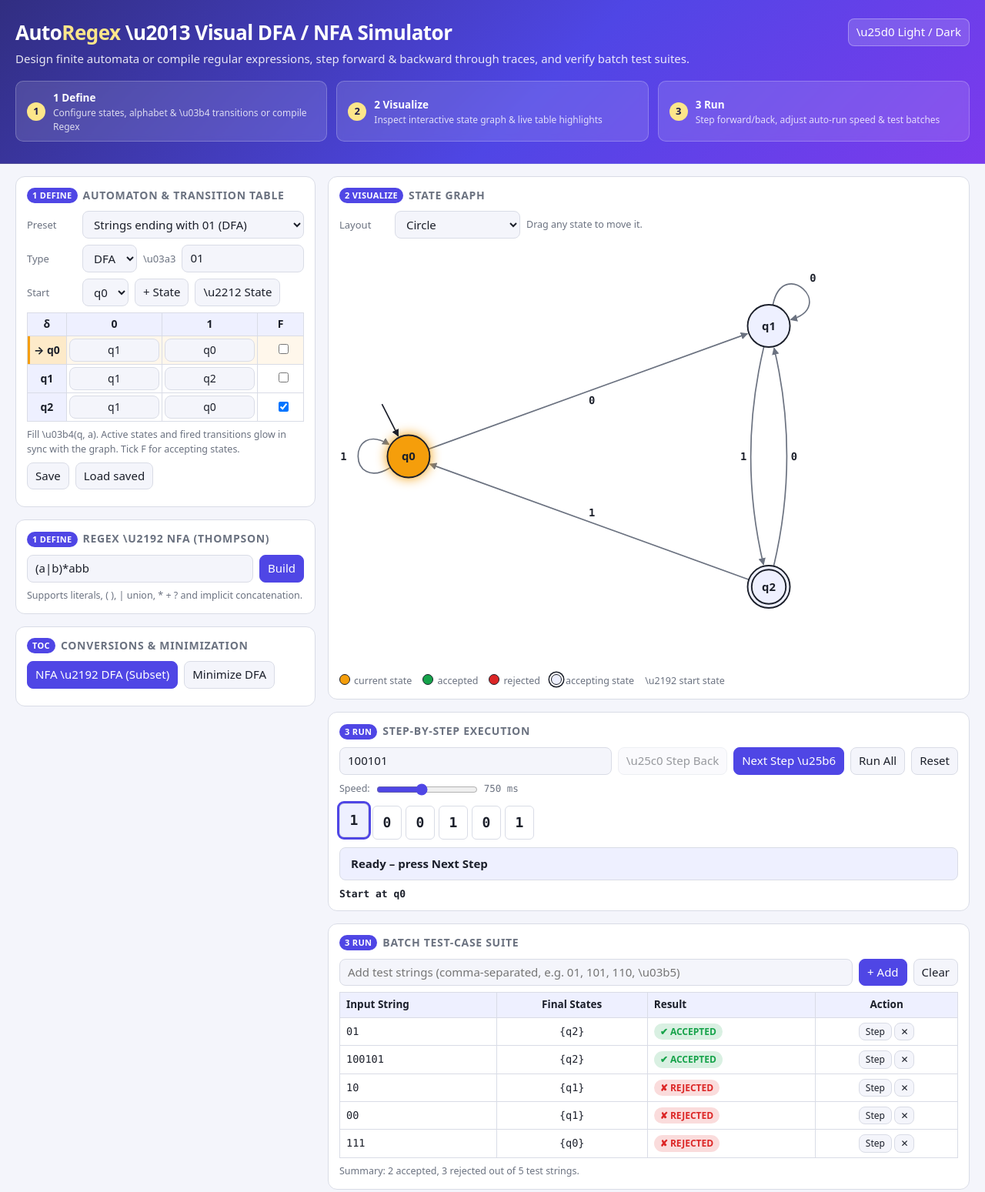
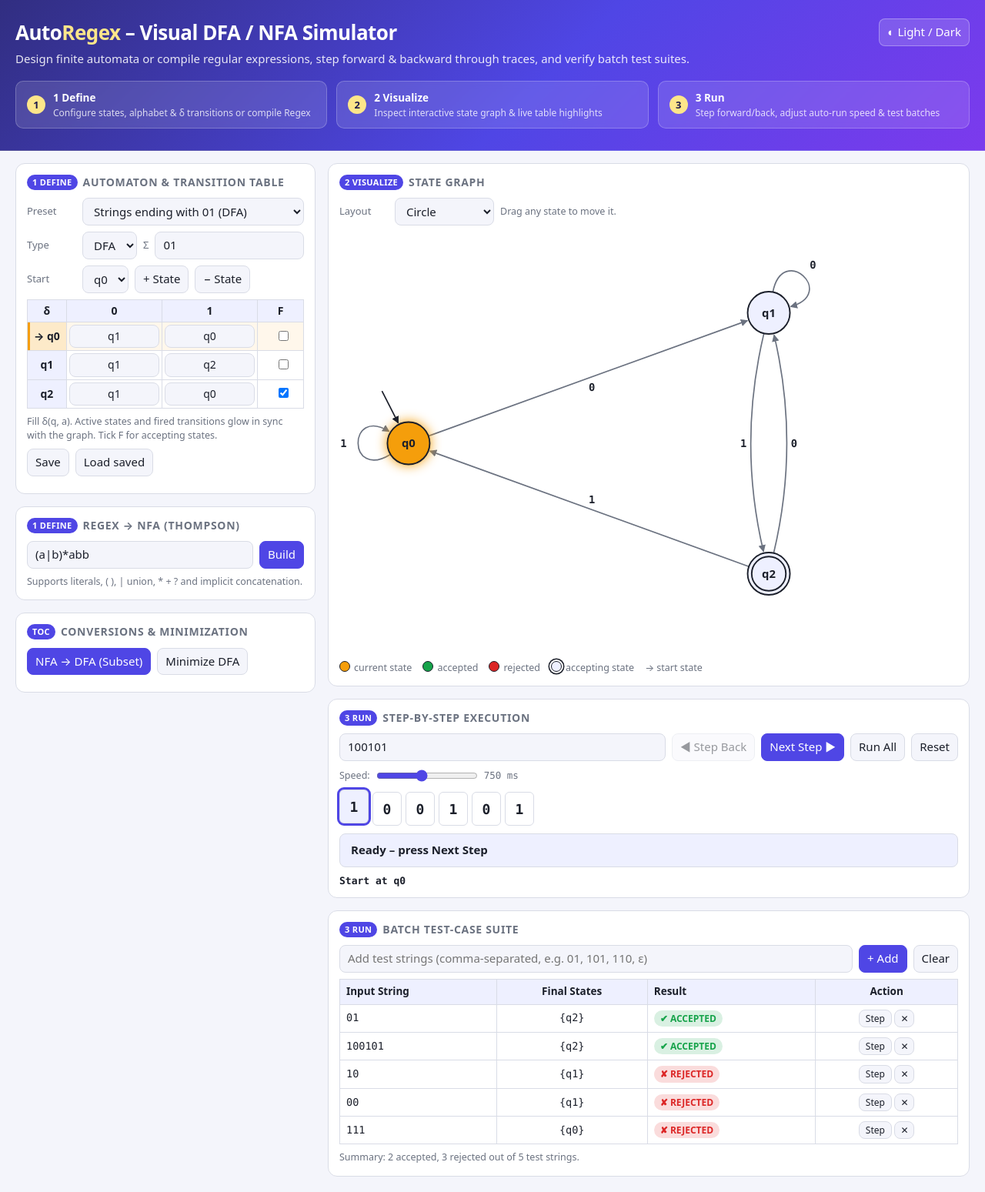
Before and after one commit to kishore122006/autoregex, a plain HTML site: page index.html in a window 1280 px wide. Shown: the whole page at 77% size. Drawn offline with Linux system fonts and the light colour scheme.

Commit message:
Update index.html

```diff
--- a/index.html
+++ b/index.html
@@ -3,7 +3,7 @@
 <head>
 <meta charset="utf-8">
 <meta name="viewport" content="width=device-width, initial-scale=1, viewport-fit=cover">
-<title>AutoRegex \u2013 DFA/NFA Simulator</title>
+<title>AutoRegex – DFA/NFA Simulator</title>
 <style>
 :root{--bg:#f4f5fb;--card:#fff;--tx:#1b1f2a;--mut:#6b7280;--bd:#d9dce6;--ac:#4f46e5;--ok:#16a34a;--no:#dc2626;--hot:#f59e0b;--st:#eef0ff;box-sizing:border-box;padding-top:env(safe-area-inset-top,0px);padding-bottom:env(safe-area-inset-bottom,0px)}
 @media (prefers-color-scheme:dark){:root:not([data-theme="light"]){--bg:#0f1220;--card:#181c2e;--tx:#e8eaf3;--mut:#9aa3b8;--bd:#2c3250;--ac:#818cf8;--st:#232a4a}}
@@ -102,13 +102,13 @@ svg{width:100%;height:auto;display:block}
   <div class="hero-inner">
     <div class="hero-top">
       <div>
-        <h1>Auto<span>Regex</span> \u2013 Visual DFA / NFA Simulator</h1>
+        <h1>Auto<span>Regex</span> – Visual DFA / NFA Simulator</h1>
         <p>Design finite automata or compile regular expressions, step forward &amp; backward through traces, and verify batch test suites.</p>
       </div>
-      <button id="theme">\u25d0 Light / Dark</button>
+      <button id="theme">◐ Light / Dark</button>
     </div>
     <div class="step-pills">
-      <div class="step-pill"><b>1</b><div><span>1 Define</span><small>Configure states, alphabet &amp; \u03b4 transitions or compile Regex</small></div></div>
+      <div class="step-pill"><b>1</b><div><span>1 Define</span><small>Configure states, alphabet &amp; δ transitions or compile Regex</small></div></div>
       <div class="step-pill"><b>2</b><div><span>2 Visualize</span><small>Inspect interactive state graph &amp; live table highlights</small></div></div>
       <div class="step-pill"><b>3</b><div><span>3 Run</span><small>Step forward/back, adjust auto-run speed &amp; test batches</small></div></div>
     </div>
@@ -121,15 +121,15 @@ svg{width:100%;height:auto;display:block}
       <h2><span class="badge">1 DEFINE</span> Automaton &amp; Transition Table</h2>
       <div class="row"><label>Preset</label><select id="pre" class="grow"></select></div>
       <div class="row"><label>Type</label><select id="mode"><option>DFA</option><option>NFA</option></select>
-        <label style="min-width:0">\u03a3</label><input type="text" id="alpha" maxlength="10" placeholder="01"></div>
+        <label style="min-width:0">Σ</label><input type="text" id="alpha" maxlength="10" placeholder="01"></div>
       <div class="row"><label>Start</label><select id="start"></select>
-        <button id="add">+ State</button><button id="del">\u2212 State</button></div>
+        <button id="add">+ State</button><button id="del">− State</button></div>
       <div class="scroll"><table id="tbl"></table></div>
-      <p class="hint">Fill \u03b4(q, a). Active states and fired transitions glow in sync with the graph. Tick F for accepting states.</p>
+      <p class="hint">Fill δ(q, a). Active states and fired transitions glow in sync with the graph. Tick F for accepting states.</p>
       <div class="row" style="margin-top:8px"><button id="save">Save</button><button id="loadb">Load saved</button></div>
     </div>
     <div class="card">
-      <h2><span class="badge">1 DEFINE</span> Regex \u2192 NFA (Thompson)</h2>
+      <h2><span class="badge">1 DEFINE</span> Regex → NFA (Thompson)</h2>
       <div class="row"><input type="text" id="re" class="grow" placeholder="(a|b)*abb" value="(a|b)*abb"><button id="rb" class="p">Build</button></div>
       <div class="err" id="err"></div>
       <p class="hint">Supports literals, ( ), | union, * + ? and implicit concatenation.</p>
@@ -137,7 +137,7 @@ svg{width:100%;height:auto;display:block}
     <div class="card">
       <h2><span class="badge">TOC</span> Conversions &amp; Minimization</h2>
       <div class="row">
-        <button id="nfa2dfa" class="p">NFA \u2192 DFA (Subset)</button>
+        <button id="nfa2dfa" class="p">NFA → DFA (Subset)</button>
         <button id="mindfa">Minimize DFA</button>
       </div>
       <div class="err" id="toc-err"></div>
@@ -146,14 +146,14 @@ svg{width:100%;height:auto;display:block}
   </aside>
   <main>
     <div class="card"><h2><span class="badge">2 VISUALIZE</span> State Graph</h2>
-      <div class="row"><label>Layout</label><select id="lay"><option value="circle">Circle</option><option value="lr">Left \u2192 Right</option></select><span class="hint" style="margin:0">Drag any state to move it.</span></div>
+      <div class="row"><label>Layout</label><select id="lay"><option value="circle">Circle</option><option value="lr">Left → Right</option></select><span class="hint" style="margin:0">Drag any state to move it.</span></div>
       <svg id="g" viewBox="0 0 760 520"></svg>
-      <div class="legend"><span><i style="background:var(--hot)"></i>current state</span><span><i style="background:var(--ok)"></i>accepted</span><span><i style="background:var(--no)"></i>rejected</span><span><i class="dbl"></i>accepting state</span><span>\u2192 start state</span></div></div>
+      <div class="legend"><span><i style="background:var(--hot)"></i>current state</span><span><i style="background:var(--ok)"></i>accepted</span><span><i style="background:var(--no)"></i>rejected</span><span><i class="dbl"></i>accepting state</span><span>→ start state</span></div></div>
     <div class="card">
       <h2><span class="badge">3 RUN</span> Step-by-Step Execution</h2>
       <div class="row"><input type="text" id="inp" class="grow" placeholder="e.g. 100101" autocomplete="off" spellcheck="false">
-        <button id="prev">\u25c0 Step Back</button>
-        <button id="next" class="p">Next Step \u25b6</button>
+        <button id="prev">◀ Step Back</button>
+        <button id="next" class="p">Next Step ▶</button>
         <button id="run">Run All</button>
         <button id="reset">Reset</button>
       </div>
@@ -171,7 +171,7 @@ svg{width:100%;height:auto;display:block}
     <div class="card">
       <h2><span class="badge">3 RUN</span> Batch Test-Case Suite</h2>
       <div class="row">
-        <input type="text" id="tc-in" class="grow" placeholder="Add test strings (comma-separated, e.g. 01, 101, 110, \u03b5)" autocomplete="off">
+        <input type="text" id="tc-in" class="grow" placeholder="Add test strings (comma-separated, e.g. 01, 101, 110, ε)" autocomplete="off">
         <button id="tc-add" class="p">+ Add</button>
         <button id="tc-clear">Clear</button>
       </div>
@@ -296,7 +296,6 @@ $('rb').onclick=()=>{
   catch(e){$('err').textContent=e.message}
 };
 
-/* ---------- NFA -> DFA (Subset Construction) ---------- */
 function subsetConstruct(nfa){
   const alpha=[...nfa.alpha];
   const eclose=set=>{
@@ -327,11 +326,9 @@ function subsetConstruct(nfa){
   return{dfa:{mode:'DFA',alpha,states,start:'S0',finals,d},rows};
 }
 
-/* ---------- DFA Minimization (Partition Refinement) ---------- */
 function minimizeDFA(srcM){
   if(srcM.mode!=='DFA')throw Error('Switch mode to DFA (or run NFA \u2192 DFA first) to minimize.');
   const alpha=[...srcM.alpha];
-  // 1. Reachable states from start
   const reach=new Set([srcM.start]),q=[srcM.start];
   for(let i=0;i<q.length;i++){
     const s=q[i];
@@ -398,8 +395,8 @@ $('nfa2dfa').onclick=()=>{
     builtAutomaton=dfa;
     const trHtml=rows.map(r=>{
       const isF=[...dfa.finals].includes(r.name);
-      return `<tr><td><b>${esc(r.name)}</b>${r.name===dfa.start?' \u2192':''}${isF?' (F)':''}</td><td style="font-family:ui-monospace,Menlo,monospace">${esc(r.subset.length?`{${r.subset.join(',')}}`:'\u2205')}</td>`+
-        dfa.alpha.map(a=>`<td>${esc(r.trans[a]||'\u2205')}</td>`).join('')+'</tr>';
+      return `<tr><td><b>${esc(r.name)}</b>${r.name===dfa.start?' →':''}${isF?' (F)':''}</td><td style="font-family:ui-monospace,Menlo,monospace">${esc(r.subset.length?`{${r.subset.join(',')}}`:'∅')}</td>`+
+        dfa.alpha.map(a=>`<td>${esc(r.trans[a]||'∅')}</td>`).join('')+'</tr>';
     }).join('');
     renderTOCResult(`<div class="algo-out">
       <div class="algo-meta"><b>Subset Construction:</b> ${rows.length} DFA state${rows.length===1?'':'s'} from ${M.states.length} NFA state${M.states.length===1?'':'s'}.</div>
@@ -413,10 +410,10 @@ $('mindfa').onclick=()=>{
   try{
     const {minDfa,part,history,unreachableCount}=minimizeDFA(M);
     builtAutomaton=minDfa;
-    const partHtml=history.map((h,i)=>`<div>\u03c0${i}: ${h.map(g=>`{${g.join(',')}}`).join(' ')}</div>`).join('');
-    const groupMap=part.map((g,i)=>`<tr><td><b>M${i}</b>${'M'+i===minDfa.start?' \u2192':''}${minDfa.finals.has('M'+i)?' (F)':''}</td><td style="font-family:ui-monospace,Menlo,monospace">{${g.map(esc).join(',')}}</td></tr>`).join('');
+    const partHtml=history.map((h,i)=>`<div>π${i}: ${h.map(g=>`{${g.join(',')}}`).join(' ')}</div>`).join('');
+    const groupMap=part.map((g,i)=>`<tr><td><b>M${i}</b>${'M'+i===minDfa.start?' →':''}${minDfa.finals.has('M'+i)?' (F)':''}</td><td style="font-family:ui-monospace,Menlo,monospace">{${g.map(esc).join(',')}}</td></tr>`).join('');
     renderTOCResult(`<div class="algo-out">
-      <div class="algo-meta"><b>DFA Minimization:</b> ${M.states.length} \u2192 ${minDfa.states.length} state${minDfa.states.length===1?'':'s'}${unreachableCount?` (${unreachableCount} unreachable pruned)`:''}.</div>
+      <div class="algo-meta"><b>DFA Minimization:</b> ${M.states.length} → ${minDfa.states.length} state${minDfa.states.length===1?'':'s'}${unreachableCount?` (${unreachableCount} unreachable pruned)`:''}.</div>
       <div class="scroll"><table class="algo-tbl"><thead><tr><th>Min State</th><th>Equivalent States</th></tr></thead><tbody>${groupMap}</tbody></table></div>
       <div class="part-box">${partHtml}</div>
       <div class="row" style="margin-top:8px;margin-bottom:0"><button id="load-toc-auto" class="p">Load Minimized DFA into Simulator</button></div>
@@ -497,7 +494,7 @@ function simulateWord(word){
     }
     const c=closure(mv);
     trace.push({set:c.set,edges:[...ed,...c.edges],cells:[...cl,...c.cells],dead:!c.set.size,
-      log:`\u03b4(${fmt(cur)}, ${ch}) = ${fmt(c.set)}`+(M.alpha.includes(ch)?'':`  ('${ch}' is not in \u03a3)`)+(c.set.size?'':'  \u2192 dead state')});
+      log:`δ(${fmt(cur)}, ${ch}) = ${fmt(c.set)}`+(M.alpha.includes(ch)?'':`  ('${ch}' is not in Σ)`)+(c.set.size?'':'  → dead state')});
     cur=c.set;if(!cur.size)break;
   }
   const last=trace[trace.length-1];
@@ -516,7 +513,7 @@ function show(){
   highlightTable(s.set,s.cells);
   const b=$('ban');
   b.className='banner'+(end?(acc?' ok':' no'):'');
-  b.textContent=end?(acc?'\u2714 ACCEPTED \u2013 ended in an accepting state':'\u2718 REJECTED \u2013 '+(s.set.size?'ended in a non-accepting state':'no transition available (trap / dead state)')):pos===0?'Ready \u2013 press Next Step':`Read ${pos} of ${W.length} symbols\u2026`;
+  b.textContent=end?(acc?'✔ ACCEPTED – ended in an accepting state':'✘ REJECTED – '+(s.set.size?'ended in a non-accepting state':'no transition available (trap / dead state)')):pos===0?'Ready – press Next Step':`Read ${pos} of ${W.length} symbols…`;
   $('log').innerHTML=steps.slice(0,pos+1).map(x=>`<div>${esc(x.log)}</div>`).join('');
   $('log').scrollTop=1e6;
   $('prev').disabled=pos===0;
@@ -561,10 +558,10 @@ function runSuite(){
     return `<tr>
       <td style="font-family:ui-monospace,Menlo,monospace">${label}</td>
       <td style="font-family:ui-monospace,Menlo,monospace">${esc(fmt(res.finalSet))}</td>
-      <td>${res.accepted?'<span class="pill-ok">\u2714 ACCEPTED</span>':'<span class="pill-no">\u2718 REJECTED</span>'}</td>
+      <td>${res.accepted?'<span class="pill-ok">✔ ACCEPTED</span>':'<span class="pill-no">✘ REJECTED</span>'}</td>
       <td>
         <button data-load-tc="${idx}" title="Load into Step Runner" style="padding:2px 8px;font-size:12px">Step</button>
-        <button data-del-tc="${idx}" title="Remove" style="padding:2px 7px;font-size:12px">\u2715</button>
+        <button data-del-tc="${idx}" title="Remove" style="padding:2px 7px;font-size:12px">✕</button>
       </td>
     </tr>`;
   }).join('');
```
